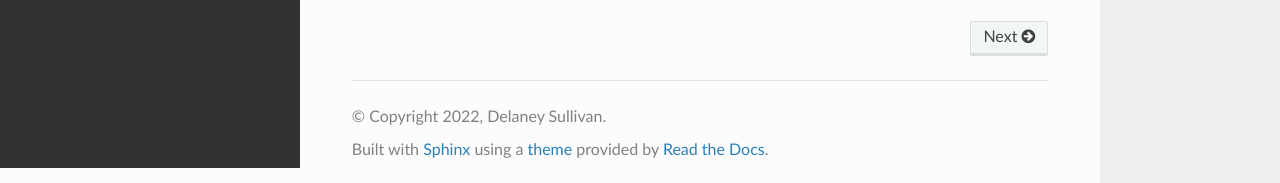
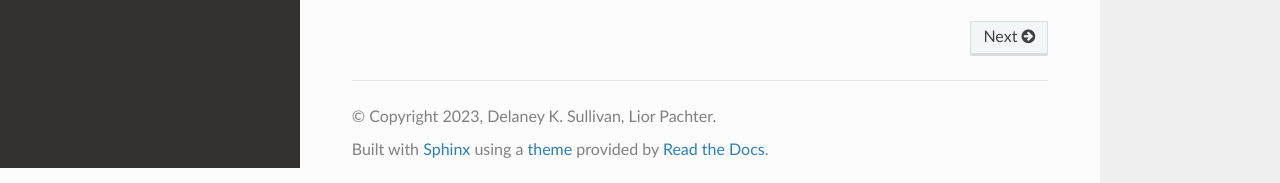
Before and after one commit to pachterlab/splitcode-tutorial, a Sphinx documentation site: the page built from docs/source/index.rst, in a window 1280 px wide. Shown: the part 732-915 px from the top of the page. Built offline with Sphinx 7.4.7 and the Read the Docs theme 2.0.0, drawn with Linux system fonts in a browser that asks for light colours.

Commit message:
Update conf.py

```diff
--- a/docs/source/conf.py
+++ b/docs/source/conf.py
@@ -3,8 +3,8 @@
 # -- Project information
 
 project = 'splitcode'
-copyright = '2022, Delaney Sullivan'
-author = 'Delaney Sullivan'
+copyright = '2023, Delaney K. Sullivan, Lior Pachter'
+author = 'Delaney K. Sullivan, Lior Pachter'
 
 release = '0.1'
 master_doc = 'index'
```
